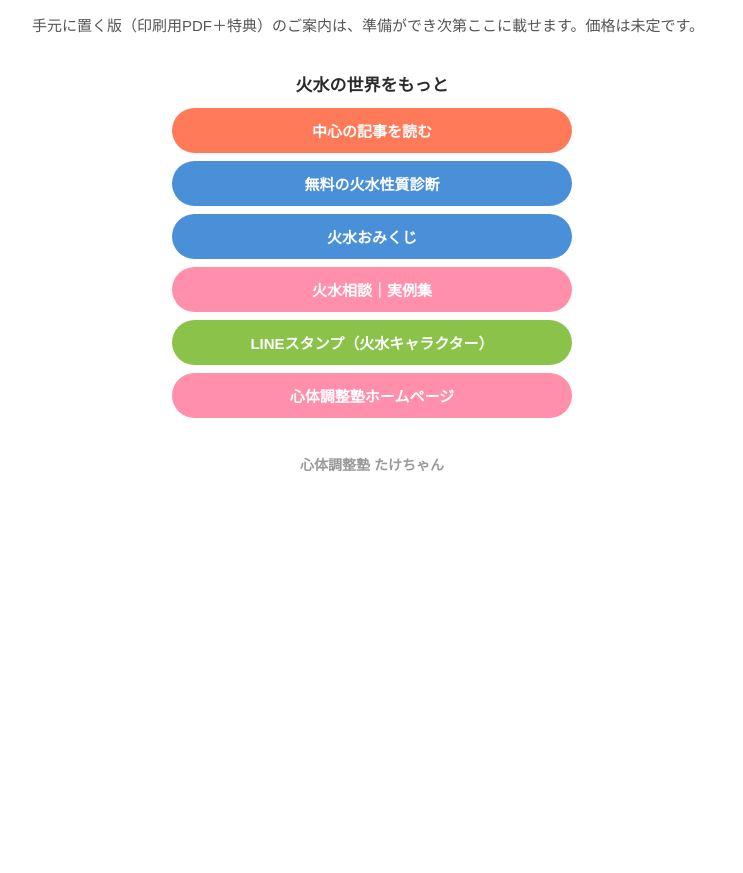
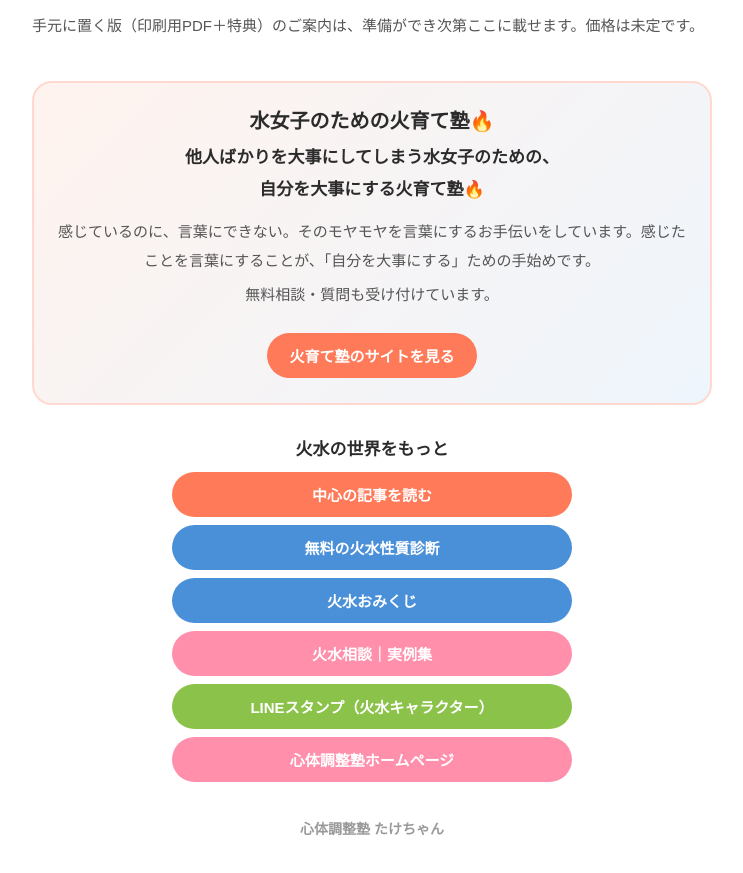
Before and after one commit to ankantakeshi-design/kasuiehon, a plain HTML site: page index.html in a window 1280 px wide. Shown: the part 2733-3606 px from the top of the page, without its empty margins (268-1011 px from the left). Before the commit the page ends 3255 px from the top, so only its background shows below. Drawn offline with Linux system fonts and the light colour scheme; a web font is replaced by a local one.

Commit message:
Add Hisodate-juku (Mizujoshi) intro section linking to hisodate.pages.dev

```diff
--- a/index.html
+++ b/index.html
@@ -58,6 +58,10 @@
   .booklead { line-height: 1.9; font-size: 15px; color:#555; text-align:center; margin: 0 0 14px; }
   .tokuten { background:#fffafa; border: 2px solid #ffd9cf; border-radius: 20px; padding: 18px 20px; margin: 14px 0; }
   .tokuten li { line-height: 1.9; font-size: 15px; color:#555; }
+  .hisodate { background: linear-gradient(135deg, #fff3ee, #eef5fc); border: 2px solid #ffd9cf; border-radius: 20px; padding: 22px 20px 14px; margin: 40px 0 0; text-align:center; }
+  .hisodate h2 { margin-top: 0; }
+  .hisodate .core { font-size: 17px; font-weight: 900; line-height: 1.9; color:#2b2b2b; margin: 8px 0 12px; }
+  .hisodate .desc { line-height: 1.9; font-size: 15px; color:#555; margin: 0 0 6px; }
   .links { margin-top: 30px; text-align:center; }
   .links a.btn { display:block; max-width: 400px; margin: 8px auto; }
   .links h3 { font-size: 17px; font-weight: 900; margin: 0 0 12px; }
@@ -226,6 +230,16 @@
     <p class="about">手元に置く版（印刷用PDF＋特典）のご案内は、準備ができ次第ここに載せます。価格は未定です。</p>
   </section>
 
+  <section class="hisodate">
+    <h2>水女子のための火育て塾🔥</h2>
+    <p class="core">他人ばかりを大事にしてしまう水女子のための、<br>自分を大事にする火育て塾🔥</p>
+    <p class="desc">感じているのに、言葉にできない。そのモヤモヤを言葉にするお手伝いをしています。感じたことを言葉にすることが、「自分を大事にする」ための手始めです。</p>
+    <p class="desc">無料相談・質問も受け付けています。</p>
+    <div class="cta">
+      <a class="btn" href="https://hisodate.pages.dev/">火育て塾のサイトを見る</a>
+    </div>
+  </section>
+
   <section class="links">
     <h3>火水の世界をもっと</h3>
     <a class="btn" href="https://note.com/takekasui/n/n936a67ab849e">中心の記事を読む</a>
```
